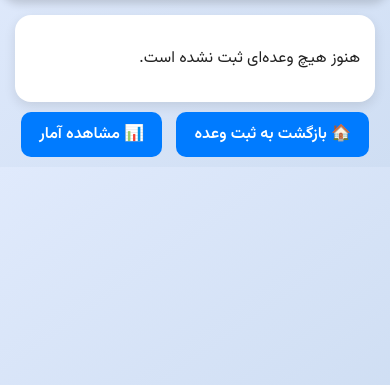
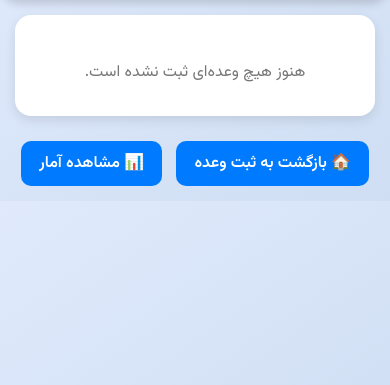
Before and after one commit to MParsaAhmadi/dorm-meals-flask, a Flask app: page /history in a window 390 px wide. Shown: the part 72-457 px from the top of the page. Run offline with Flask 3, Linux system fonts and the light colour scheme.

Commit message:
Enhance history.html with improved styles and layout
Added styles for better visual presentation and improved layout for mobile devices.

```diff
--- a/templates/history.html
+++ b/templates/history.html
@@ -47,15 +47,23 @@
       margin-bottom: 10px;
       border: 1px solid #e3e6f0;
       box-shadow: 0 2px 4px rgba(0,0,0,0.05);
+      line-height: 1.8;
     }
 
     .entry b {
       color: #007BFF;
     }
 
+    .empty {
+      text-align: center;
+      color: #777;
+      font-size: 1rem;
+      margin-top: 30px;
+    }
+
     footer {
       text-align: center;
-      margin: 20px 0;
+      margin: 25px 0 15px;
     }
 
     footer a {
@@ -67,10 +75,12 @@
       font-weight: bold;
       transition: 0.3s;
       margin: 0 5px;
+      display: inline-block;
     }
 
     footer a:hover {
       background: #0056b3;
+      transform: translateY(-2px);
     }
 
     @media (max-width: 600px) {
```
